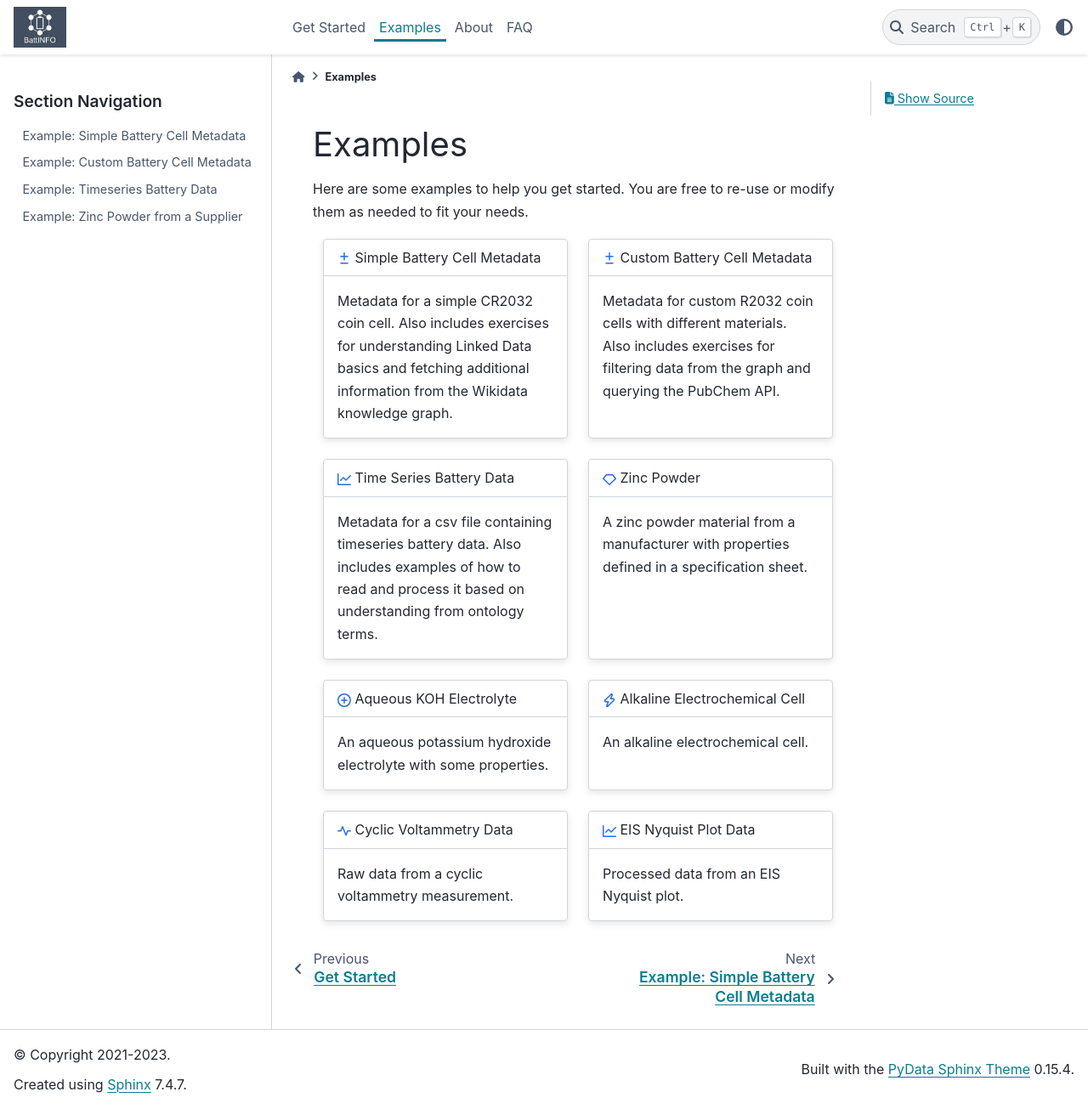
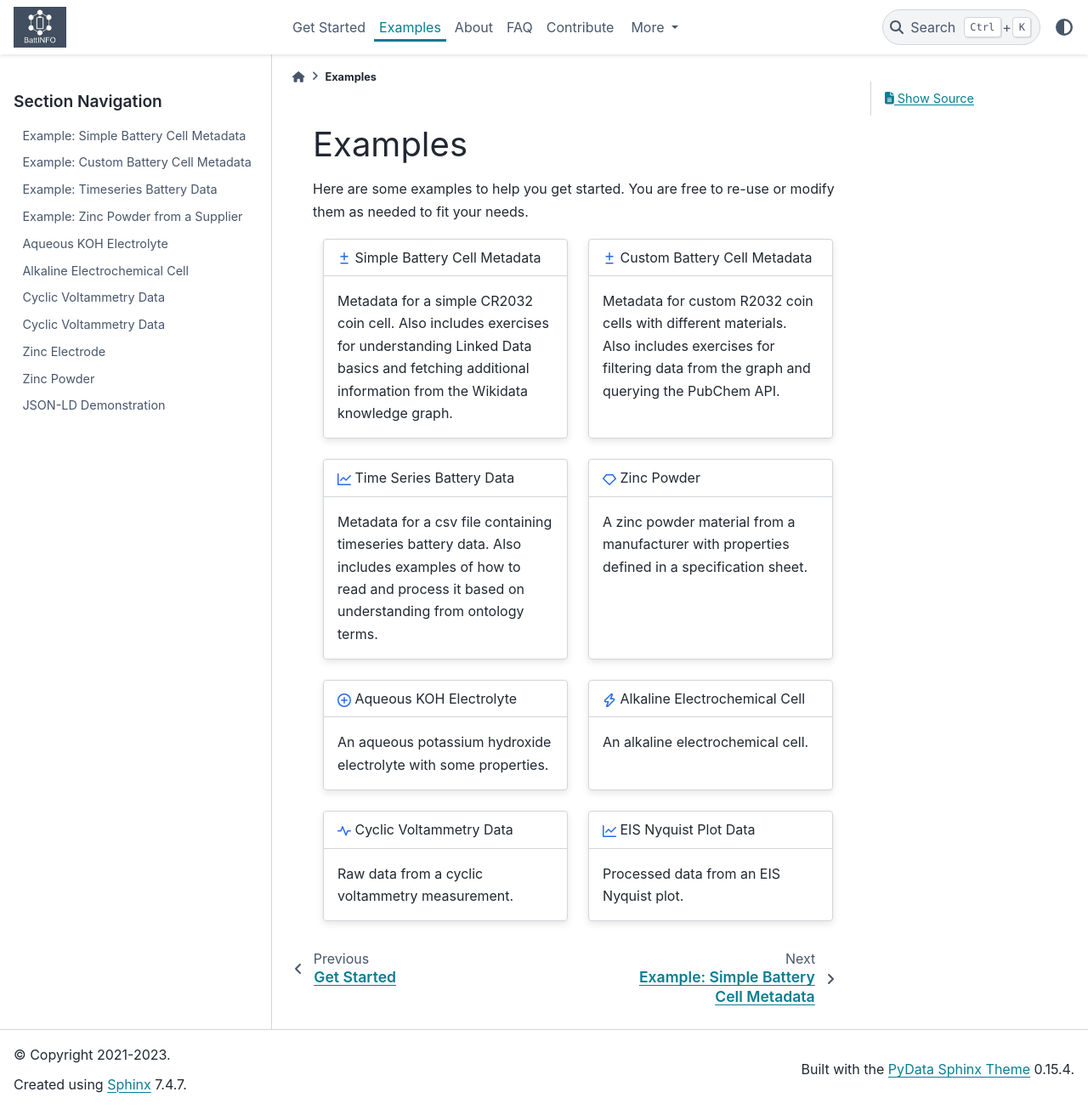
Before and after one commit to BIG-MAP/BattINFO, a Sphinx documentation site: the page built from sphinx/examples.rst, in a window 1280 px wide and 1305 px high. Shown: the whole window at 85% size. Built offline with Sphinx 7.4.7 and the PyData theme 0.15.4, drawn with Linux system fonts in a browser that asks for light colours; pages that are not in the unit, such as notebooks, are missing from menus.

Commit message:
Update docs to remove all build warnings
All warnings have been removed by:
- Move `!pip install` statements to a separate cell in all notebooks,
  making the cell "shellscript" code and add a sentence immediately
  before stating the same thing.
- Add all files to a Sphinx `toctree` tag, specifically extending the
  header nav with the "More" dropdown, which includes "contribute",
  "tools", and "resources".
- Find online and add the image for the Protégé configuration.

Update the configuration to remove the primary sidebar from pages that
have no section navigation.

Since no warnings are produced (locally) now, the CI workflow has been
updated to include the `-W` flag for sphinx-build, which treats warnings
as errors during the build.

```diff
--- a/sphinx/about.rst
+++ b/sphinx/about.rst
@@ -1,5 +1,5 @@
 About the Battery Interface Ontology
-==========================
+====================================
 
 The Battery Interface Ontology (BattINFO) is a semantic resource for the terms and relations needed to describe things, processes, and data in the battery domain. It can be used to **generate linked data** for the Semantic Web, **comply with the FAIR data guidelines**, support **interoperaility of data** among different systems, and more!
 
--- a/sphinx/conf.py
+++ b/sphinx/conf.py
@@ -120,6 +120,8 @@ html_theme = 'pydata_sphinx_theme'
 
 html_theme_options = {
   # "show_nav_level": 4
+  "header_links_before_dropdown": 5, # show 5 links before "More" dropdown
+  "primary_sidebar_end": [],
 }
 
 # Add any paths that contain custom themes here, relative to this directory.
@@ -161,7 +163,14 @@ html_css_files = ['css/custom.css']
 #html_use_smartypants = True
 
 # Custom sidebar templates, maps document names to template names.
-#html_sidebars = {}
+html_sidebars = {
+    "**": ["sidebar-nav-bs"],
+    "about": [],
+    "battinfo": [],
+    "contribute": [],
+    "faq": [],
+    "getstarted": [],
+}
 
 # Additional templates that should be rendered to pages, maps page names to
 # template names.
@@ -298,3 +307,10 @@ add_module_names = False
 #                       '<autodoc>')
 
 # MatAttributeDocumenter.add_directive_header = _add_directive_header
+
+suppress_warnings = [
+    # Suppress "duplicate label" warnings in `battinfo.rst`.
+    #   These are due to similarly named (prefLabel) concepts in the ontology,
+    #   as the prefLabel is used as the section title.
+    "autosectionlabel.battinfo",
+  ]
--- a/sphinx/contribute.rst
+++ b/sphinx/contribute.rst
@@ -24,7 +24,7 @@ We recommend using the `forking
 workflow <https://www.atlassian.com/git/tutorials/comparing-workflows/forking-workflow>`__
 to contribute additions/deletions. Fork this repository, clone the fork
 on your local PC, create your branch based on the existing ``dev``
-branch (e.g. ``dev_john_doe``) and work on the editions in you local
+branch (e.g. ``dev_john_doe``) and work on the editions in you local
 copy.
 
 You can edit ontologes in two main ways. One is programmatically, using
--- a/sphinx/examples.rst
+++ b/sphinx/examples.rst
@@ -1,10 +1,19 @@
 .. toctree::
    :hidden:
 
-   example_linked_data_battery_cell_metadata.ipynb
-   example_linked_data_custom_battery_cell_metadata.ipynb
-   example_linked_data_timeseries_battery_data.ipynb
-   example_linked_data_zinc_powder.ipynb
+   example_linked_data_battery_cell_metadata
+   example_linked_data_custom_battery_cell_metadata
+   example_linked_data_timeseries_battery_data
+   example_linked_data_zinc_powder
+   example_aqueous_electrolyte_KOH
+   example_alkaline_electrochemical_cell
+   example_cyclic_voltammetry
+   example_eis_nyquist
+
+   example_zinc_electrode
+   example_zinc_powder
+
+   example_person_jsonld_nb
 
 Examples
 ========
--- a/sphinx/index.rst
+++ b/sphinx/index.rst
@@ -8,6 +8,10 @@
    Class Index <battinfo>
    About <about>
    FAQ <faq>
+
+   Contribute <contribute>
+   tools
+   resources
 
 Battery Interface Ontology
 ================================
```
Also changed, not shown: other parts of sphinx/contribute.rst (+2 -2 lines), sphinx/example_linked_data_battery_cell_metadata.ipynb, sphinx/example_linked_data_custom_battery_cell_metadata.ipynb, sphinx/example_linked_data_timeseries_battery_data.ipynb, sphinx/example_linked_data_zinc_powder.ipynb, sphinx/example_person_jsonld_nb.ipynb, sphinx/img/protege_config_contribute.png (added), 1 other file.
